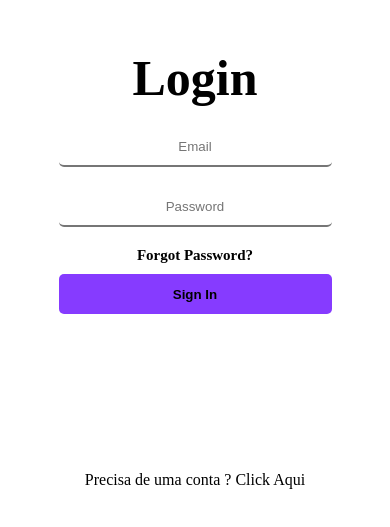
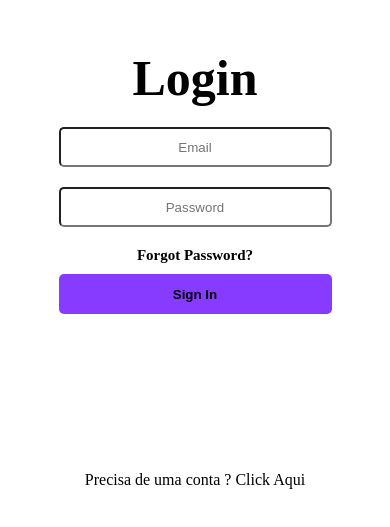
Before and after one commit to EduardoPembeleAfonso/React-tasks-list, a React (Create React App) app: page /add-task in a window 390 px wide. Shown: the part 153-680 px from the top of the page. Built offline with nearby package versions, Linux system fonts and the light colour scheme; no server answers.

Commit message:
estilos de borda para mobile

```diff
--- a/src/styles/Signin.css
+++ b/src/styles/Signin.css
@@ -19,10 +19,7 @@
     width: 70%;
     height: 40px;
     text-align: center;
-    border-top: none;
-    border-left: none;
-    border-right: none;
-    border-bottom: 1px thin darkgrey;
+    border: 1px thin darkgrey;
     margin-bottom: 20px;
     border-radius: 5px;
 }
@@ -44,14 +41,6 @@
     .signinContainer {
         width: 100%;
     }
-    .email, .password, .emailClick {
-        border-top: none;
-        border-left: none;
-        border-right: none;
-        border-bottom: 1px thin darkgrey;
-        margin-bottom: 20px;
-        border-radius: 5px;
-    }
 
 }
 
@@ -59,12 +48,4 @@
     .signinContainer {
         width: 100%;
     }
-    .email, .password, .emailClick {
-        border-top: none;
-        border-left: none;
-        border-right: none;
-        border-bottom: 2px solid darkgrey;
-        margin-bottom: 20px;
-        border-radius: 5px;
-    }
 }
```
Also changed, not shown: 6 other files (tests, documents, lock files or other folders).
